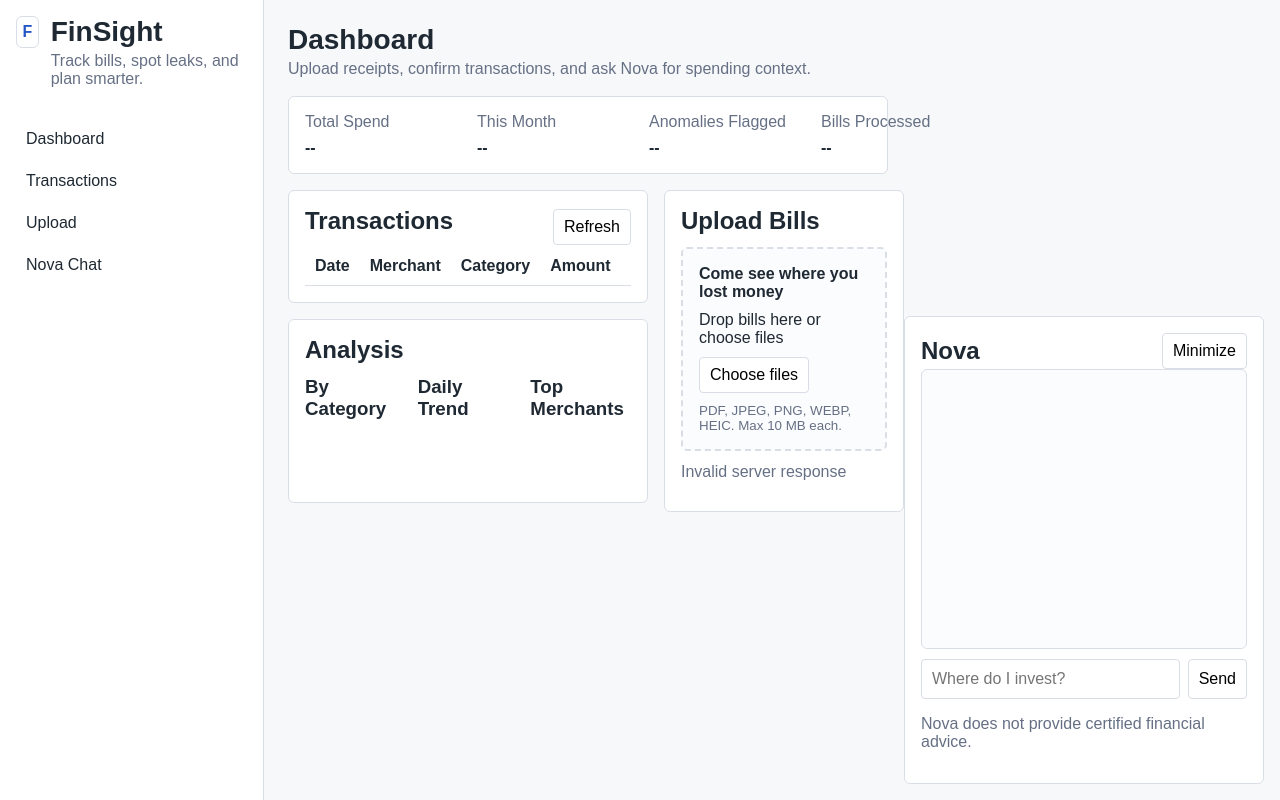
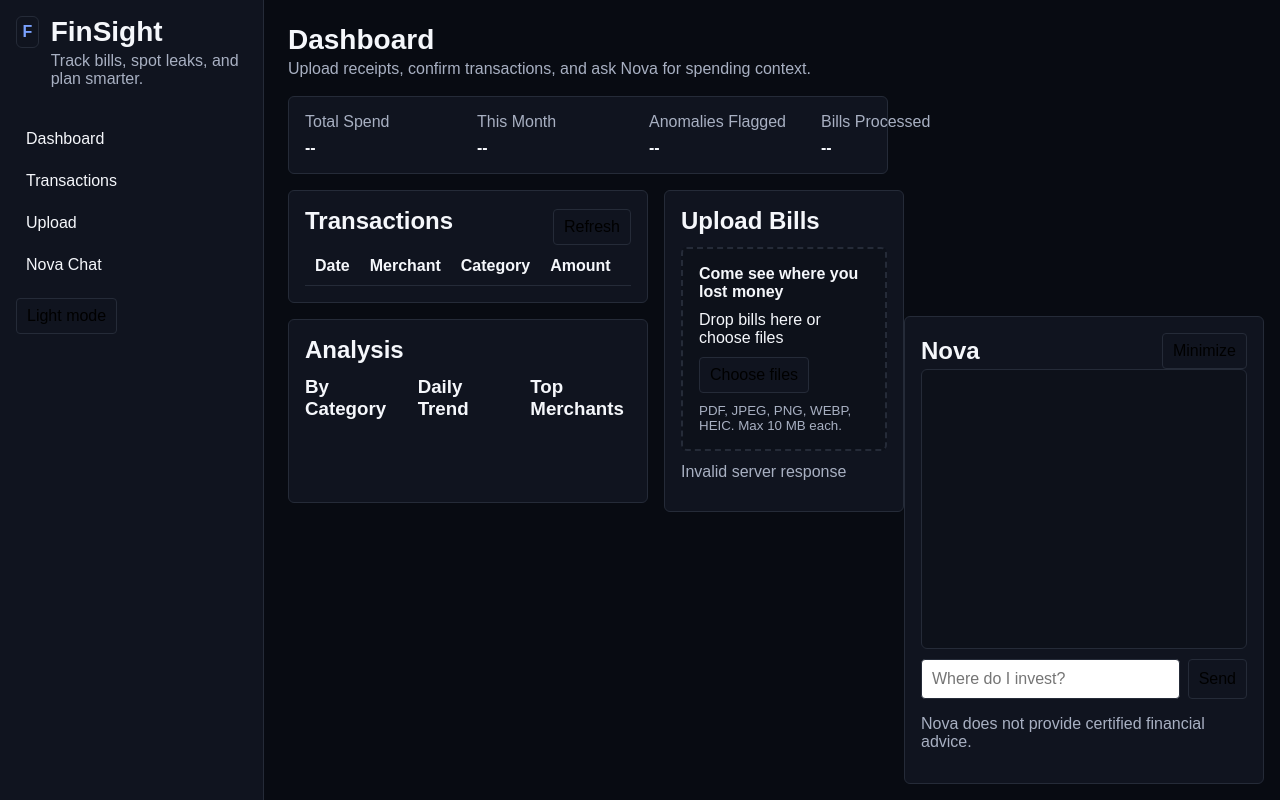
Before and after one commit to SleepyCinnabon17/FinSight--Financial-Intelligence-System, a website with bundled scripts: page frontend/index.html in a window 1280 px wide. Built offline with nearby package versions, Linux system fonts and the light colour scheme; no server answers.

Commit message:
feat(theme): dark/light theme toggle with localStorage persistence

```diff
--- a/frontend/charts.js
+++ b/frontend/charts.js
@@ -7,7 +7,7 @@ export function updateCharts(analysis) {
     const categoryEntries = Object.entries(analysis.category_totals || {});
     const trendEntries = analysis.daily_trend || [];
     const merchantEntries = analysis.top_merchants || analysis.merchant_totals || [];
-    const palette = ['#2457c5', '#15803d', '#b45309', '#be123c', '#6d28d9', '#0f766e'];
+    const palette = chartPalette();
     const configs = [
       ['donut', 'category-chart', 'doughnut', categoryEntries.map(([key]) => key), categoryEntries.map(([, value]) => value)],
       ['line', 'trend-chart', 'line', trendEntries.map(([key]) => key), trendEntries.map(([, value]) => value)],
@@ -18,7 +18,7 @@ export function updateCharts(analysis) {
       if (charts[slot]) charts[slot].destroy();
       charts[slot] = new Chart(ctx, {
         type,
-        data: { labels, datasets: [{ data, label: 'Spend', backgroundColor: palette, borderColor: '#2457c5' }] },
+        data: { labels, datasets: [{ data, label: 'Spend', backgroundColor: palette, borderColor: palette[0] }] },
         options: { responsive: true, maintainAspectRatio: false, plugins: { legend: { display: type === 'doughnut' } } }
       });
     }
@@ -62,6 +62,11 @@ function showChartErrors(message) {
   });
 }
 
+function chartPalette() {
+  const styles = getComputedStyle(document.documentElement);
+  return [1, 2, 3, 4, 5, 6].map((index) => styles.getPropertyValue(`--chart-${index}`).trim());
+}
+
 document.addEventListener('finsight:analysis-updated', (event) => updateCharts(event.detail?.analysis));
 window.addEventListener('resize', resizeCharts);
 
--- a/frontend/index.html
+++ b/frontend/index.html
@@ -1,5 +1,5 @@
 <!doctype html>
-<html lang="en">
+<html lang="en" data-theme="dark">
   <head>
     <meta charset="utf-8" />
     <meta name="viewport" content="width=device-width, initial-scale=1" />
@@ -23,6 +23,7 @@
           <a href="#upload">Upload</a>
           <a href="#nova">Nova Chat</a>
         </nav>
+        <button class="theme-toggle" type="button" aria-label="Switch to light theme">Light mode</button>
       </aside>
 
       <main id="dashboard" class="main-content">
--- a/frontend/main.js
+++ b/frontend/main.js
@@ -8,8 +8,11 @@ const els = {
   sidebar: document.querySelector('.sidebar'),
   sidebarToggle: document.getElementById('sidebar-toggle'),
   novaPanel: document.getElementById('nova'),
-  novaToggle: document.querySelector('.nova-toggle')
+  novaToggle: document.querySelector('.nova-toggle'),
+  themeToggle: document.querySelector('.theme-toggle')
 };
+
+const THEME_STORAGE_KEY = 'finsight-theme';
 
 function state() {
   return window.FinSightState;
@@ -68,6 +71,7 @@ export function setupTransactions() {
 
 setupTransactions();
 setupLayoutShell();
+setupTheme();
 
 loadDashboard().catch((error) => {
   els.uploadStatus.textContent = error.message;
@@ -94,3 +98,38 @@ function setupLayoutShell() {
     });
   });
 }
+
+function setupTheme() {
+  applyTheme(readStoredTheme() || 'dark');
+  els.themeToggle?.addEventListener('click', () => {
+    const currentTheme = document.documentElement.dataset.theme === 'light' ? 'light' : 'dark';
+    applyTheme(currentTheme === 'dark' ? 'light' : 'dark');
+  });
+}
+
+function readStoredTheme() {
+  try {
+    const theme = window.localStorage.getItem(THEME_STORAGE_KEY);
+    return theme === 'light' || theme === 'dark' ? theme : null;
+  } catch (error) {
+    return null;
+  }
+}
+
+function applyTheme(theme) {
+  document.documentElement.dataset.theme = theme;
+  if (els.themeToggle) {
+    const nextTheme = theme === 'dark' ? 'light' : 'dark';
+    els.themeToggle.textContent = theme === 'dark' ? 'Light mode' : 'Dark mode';
+    els.themeToggle.setAttribute('aria-label', `Switch to ${nextTheme} theme`);
+  }
+  try {
+    window.localStorage.setItem(THEME_STORAGE_KEY, theme);
+  } catch (error) {
+    return;
+  }
+  const analysis = state().getAnalysis();
+  if (analysis) {
+    document.dispatchEvent(new CustomEvent('finsight:analysis-updated', { detail: { analysis } }));
+  }
+}
--- a/frontend/style.css
+++ b/frontend/style.css
@@ -1,17 +1,24 @@
-:root {
-  --background: #f7f8fa;
-  --surface: #ffffff;
-  --border: #d9dde5;
-  --text-primary: #1f2933;
-  --text-secondary: #667085;
-  --accent: #2457c5;
-  --success: green;
-  --warning: orange;
-  --error: red;
-  --duplicate: blue;
-  --surface-muted: #f9fafb;
-  --surface-subtle: #fbfcfd;
-  --surface-accent-soft: #eef4ff;
+:root,
+html[data-theme="dark"] {
+  --background: #080b12;
+  --surface: #10141f;
+  --border: #252b38;
+  --text-primary: #f5f7fb;
+  --text-secondary: #a8b0c2;
+  --accent: #7aa2ff;
+  --success: #4ade80;
+  --warning: #f59e0b;
+  --error: #f87171;
+  --duplicate: #60a5fa;
+  --surface-muted: #141a27;
+  --surface-subtle: #0d111a;
+  --surface-accent-soft: #14223e;
+  --chart-1: #7aa2ff;
+  --chart-2: #4ade80;
+  --chart-3: #f59e0b;
+  --chart-4: #f87171;
+  --chart-5: #a78bfa;
+  --chart-6: #2dd4bf;
   --text: var(--text-primary);
   --muted: var(--text-secondary);
   --space-xs: 2px;
@@ -39,6 +46,28 @@
   --kpi-min-width: 160px;
   --z-sidebar: 20;
   --z-nova: 30;
+}
+
+html[data-theme="light"] {
+  --background: #f7f8fa;
+  --surface: #ffffff;
+  --border: #d9dde5;
+  --text-primary: #1f2933;
+  --text-secondary: #667085;
+  --accent: #2457c5;
+  --success: green;
+  --warning: orange;
+  --error: red;
+  --duplicate: blue;
+  --surface-muted: #f9fafb;
+  --surface-subtle: #fbfcfd;
+  --surface-accent-soft: #eef4ff;
+  --chart-1: #2457c5;
+  --chart-2: #15803d;
+  --chart-3: #b45309;
+  --chart-4: #be123c;
+  --chart-5: #6d28d9;
+  --chart-6: #0f766e;
 }
 
 * {
@@ -103,6 +132,7 @@ button {
 .sidebar-nav {
   display: grid;
   gap: var(--space-md);
+  margin-bottom: var(--space-xl);
 }
 
 .sidebar-nav a {
@@ -428,6 +458,7 @@ th {
 #refresh-data,
 .sidebar-toggle,
 .nova-toggle,
+.theme-toggle,
 .row-actions button,
 .extraction-preview button {
   padding: var(--space-md) calc(var(--space-md) + var(--space-xs));
```
Also changed, not shown: tests/frontend/layout_pass1.spec.mjs (+15 -0 lines).
